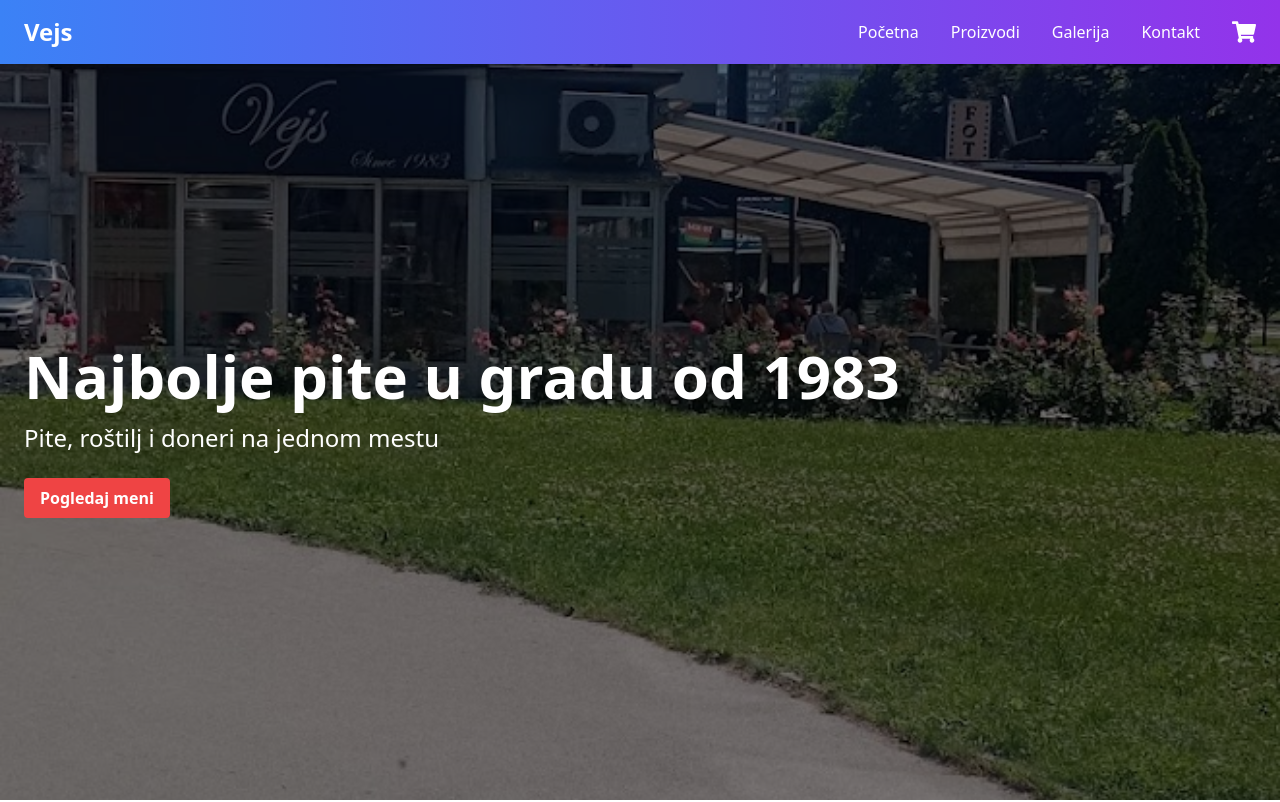
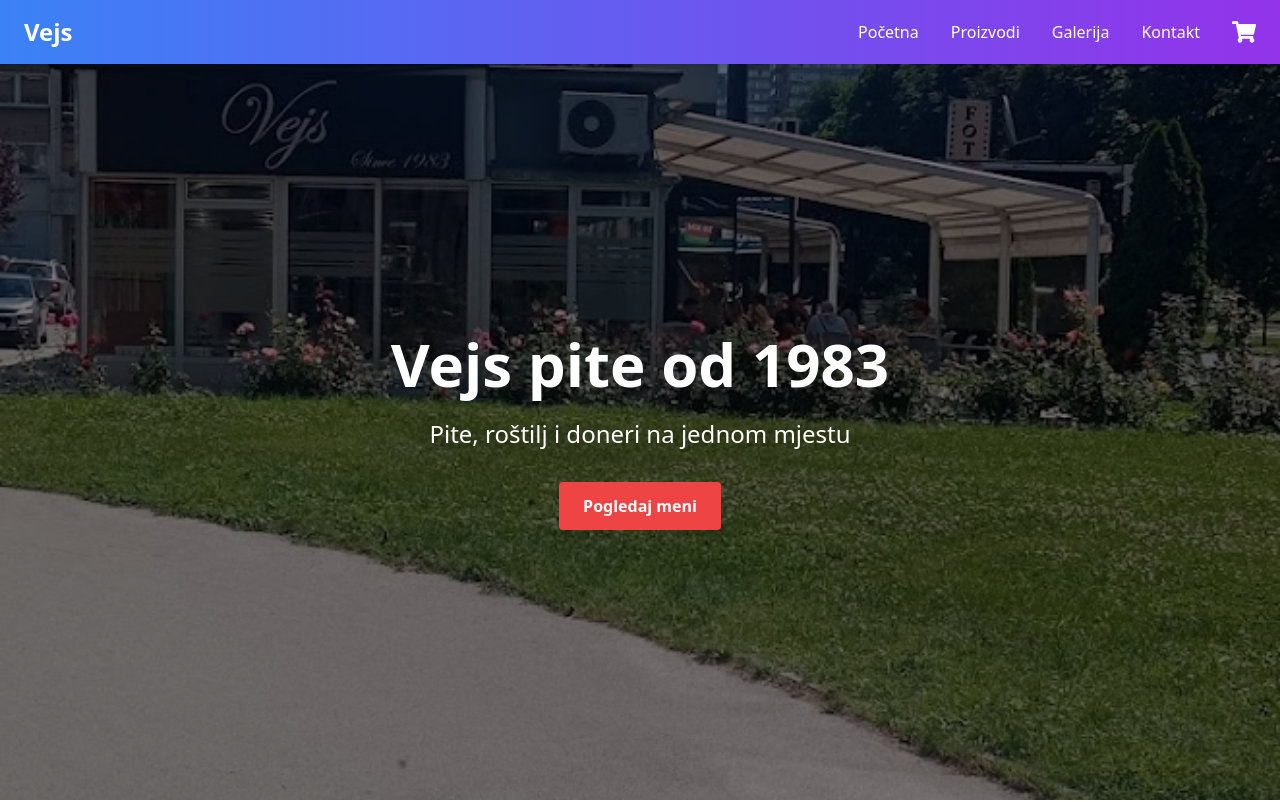
Before and after one commit to DinoCustovic-dev/vejs-food, a Next.js app: page / in a window 1280 px wide. Shown: the top 802 px of the page. Built offline with nearby package versions, Linux system fonts and the light colour scheme.

Commit message:
feat: hero

```diff
--- a/src/app/components/HeroSection.tsx
+++ b/src/app/components/HeroSection.tsx
@@ -10,16 +10,20 @@ const HeroSection = () => {
     >
       <div className='flex flex-col h-full bg-black bg-opacity-50'>
         <NavBar />
-        <div className='flex-grow container mx-auto flex flex-col justify-center px-6 text-white'>
-          <h1 className='text-4xl md:text-6xl font-bold mb-4'>
-            Najbolje pite u gradu od 1983
+
+        <div className='flex-grow flex flex-col justify-center items-center text-center px-4 text-white'>
+          <h1 className='text-4xl md:text-6xl font-bold mb-6'>
+            Vejs pite od 1983
           </h1>
-          <p className='text-lg md:text-2xl mb-6'>
-            Pite, roštilj i doneri na jednom mestu
+          <p className='text-xl md:text-2xl mb-8'>
+            Pite, roštilj i doneri na jednom mjestu
           </p>
-          <button className='bg-red-500 hover:bg-red-600 text-white font-bold py-2 px-4 rounded w-max'>
+          <a
+            href='#menu'
+            className='bg-red-500 hover:bg-red-600 text-white font-bold py-3 px-6 rounded inline-block'
+          >
             Pogledaj meni
-          </button>
+          </a>
         </div>
       </div>
     </div>
```
